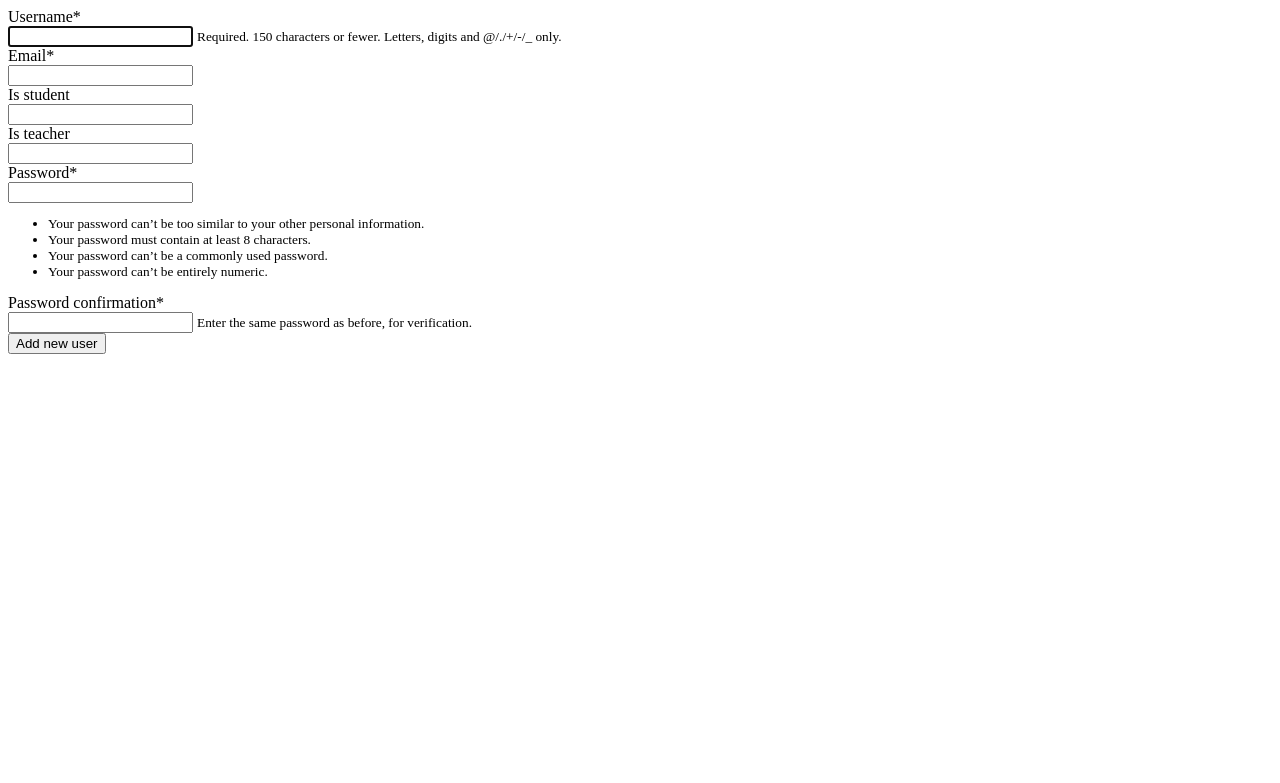
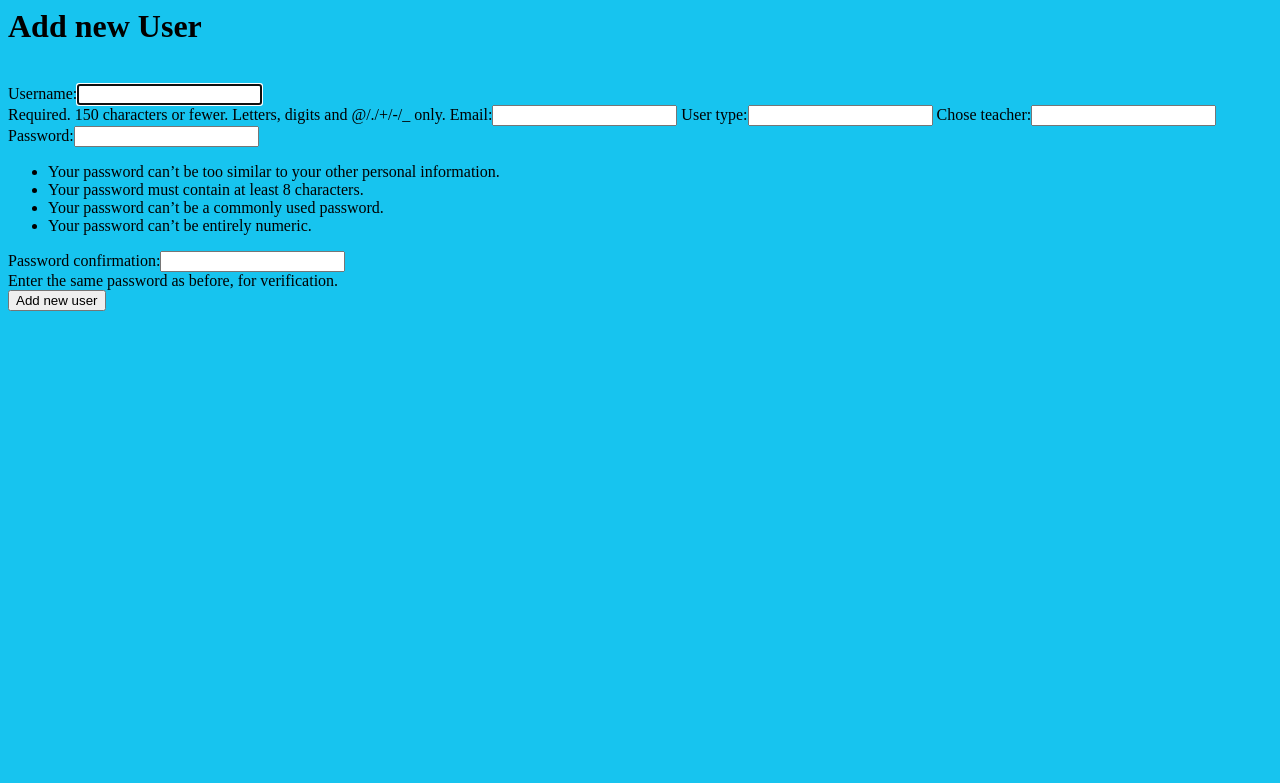
Before and after one commit to amarhbaneen/BS_PM2021_TEAM_7, a Django app: page /addUser/ in a window 1280 px wide. Shown: the top 783 px of the page. Run offline with Django 3.2, Linux system fonts and the light colour scheme; some libraries are stand-ins or nearby versions.

Commit message:
complate the first requirment ,update

```diff
--- a/djangoProject/forms.py
+++ b/djangoProject/forms.py
@@ -2,12 +2,50 @@ from django import forms
 from django.contrib.auth import login,authenticate
 from django.contrib.auth.forms import UserCreationForm
 from django.contrib.auth.models import User
+from schoolSystemManagment.models import models,Teacher
+
+'''queryset =Teacher.objects.all()
+teacher_id=[p.userId for p in queryset]'''
 
 class addUserForm(UserCreationForm):
     email=forms.EmailField()
-    is_student=forms.CharField(required=False)
-    is_teacher=forms.CharField(required=False)
+    user_type=forms.CharField(max_length=50,required=True)
+    chose_teacher = forms.CharField(max_length=50,required=False)
+    #ch=forms.CharField( widget=forms.Select(choices=teacher_id))
+
 
     class Meta:
         model=User
-        fields=["username","email","is_student","is_teacher","password1","password2"]
+        fields=['username','email','user_type','chose_teacher','password1','password2']
+
+    def clean_email(self):
+        email=self.cleaned_data.get('email')
+        if User.objects.filter(email=email).exists():
+            raise forms.ValidationError('This mail is all ready in system')
+        elif not email.endswith('com') and not email.endswith('il'):
+            raise forms.ValidationError('This is not a valid email')
+        return email
+
+    def clean_user_type(self):
+        user_type=self.cleaned_data.get('user_type')
+        if user_type not in ('teacher','student','Student','Teacher'):
+            raise forms.ValidationError('you need to chose one of this [Student,Teacher]')
+        else:
+            return user_type
+
+
+    def clean_chose_teacher(self):
+        user_type=self.clean_user_type()
+        chose_teacher = self.cleaned_data.get('chose_teacher')
+        if user_type in ('teacher','Teacher'):
+            if chose_teacher !='':
+                raise forms.ValidationError('keep this box empty for teacher')
+            else:
+                return chose_teacher
+        elif user_type in ('student','Student'):
+            if chose_teacher == '':
+                raise forms.ValidationError('you need to pick a teacher')
+            elif not Teacher.objects.filter(userId__username=chose_teacher).exists():
+                raise forms.ValidationError('Teacher name is  not existing ')
+            else:
+                return chose_teacher
--- a/djangoProject/views.py
+++ b/djangoProject/views.py
@@ -1,15 +1,29 @@
+from django.contrib import messages
+from django.contrib.auth.models import User
 from django.shortcuts import render,redirect
-from .forms import addUserForm
+from djangoProject.forms import addUserForm
+from schoolSystemManagment.models import models,Student,Teacher
+
 
 def Teacherbase(request):
     return render(request,"teacher_base.html")
 
+def addUser(request):
+    if request.method=='POST':
+        form=addUserForm(request.POST)
+        if form.is_valid():
+            curr_user=form.save()
+            if form.clean_user_type() in('Student','student'):
+                teacher = Teacher.objects.get(userId__username=form.clean_chose_teacher()) ###
+                Student.objects.create(userId=curr_user,teacherId_id=teacher.userId)
+                print(teacher.userId)
+                ###
 
-def addUser(response):
-    if response.method=='POST':
-        form=addUserForm(response.POST)
-        if form.is_valid():
-            form.save()
+            elif form.clean_user_type() in('Teacher','teacher'):
+                Teacher.objects.create(userId=curr_user)
     else:
         form=addUserForm()
-    return render(response,"addUser.html",{"form":form})
+    return render(request,"addUser.html",{"form":form})
+
+def checkValue(value):
+    return value!=None and value==True
--- a/templates/addUser.html
+++ b/templates/addUser.html
@@ -1,10 +1,12 @@
 {% extends "userBase.html" %}
 {% block title %} Add user{% endblock %}
-{% load crispy_forms_tags %}
+
 {% block content %}
-    <form method="POST" class="form-group">
+     <h1> Add new User </h1> <br/>
+    <form  method="POST" class="form-group">
     {% csrf_token %}
-    {{ form |crispy}}
+    {{ form  }}
+        <br/>
       <button type="submit" class="btn btn-success">Add new user</button>
  </form>
 {% endblock %}
--- a/templates/userBase.html
+++ b/templates/userBase.html
@@ -3,7 +3,8 @@
     <title>{% block title %}Site{% endblock %}</title>
 </head>
 
-<body>
+<body style="background-color:#17c4ef;">
+
     <div id="content" name="content">
 	{% block content %}
 	{% endblock %}
```
Also changed, not shown: db.sqlite3.
